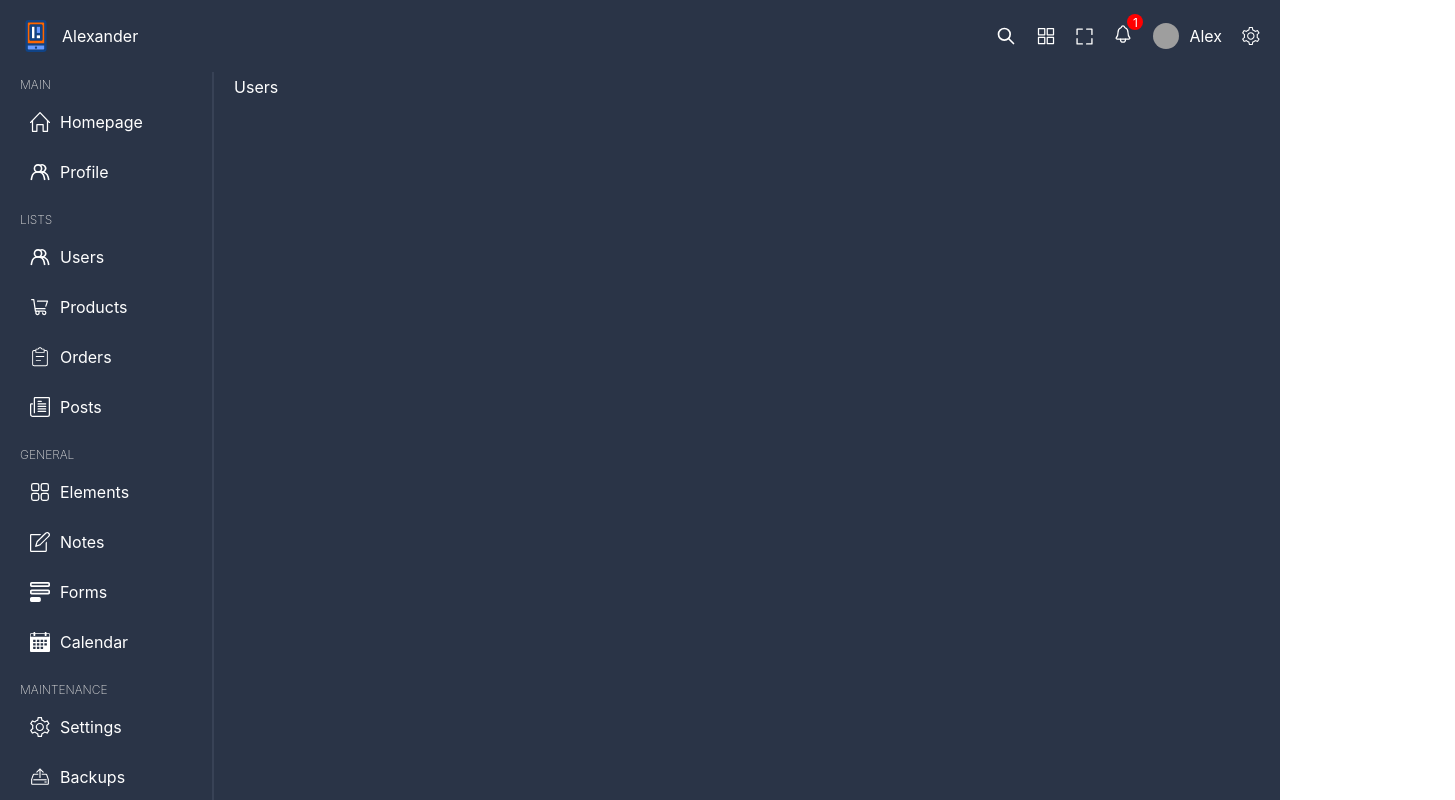
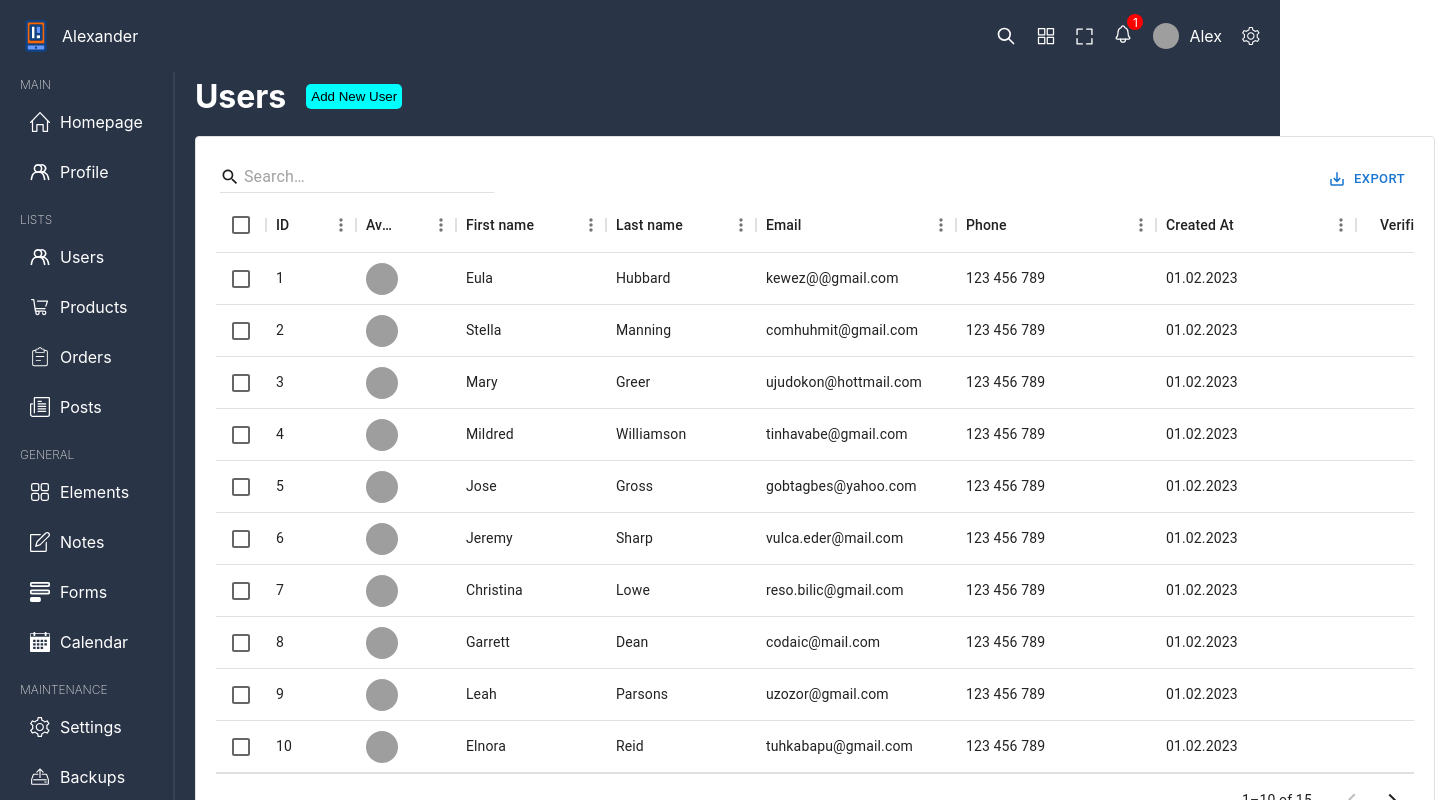
Before and after one commit to alexanderchiquito/panel-ui, a React (Vite) app in the folder react-admin/: page /users in a window 1280 px wide. Shown: the top 800 px of the page, 1455 px wide, since content can reach past the window. Built offline with nearby package versions, Linux system fonts and the light colour scheme; grey boxes are pictures that could not be loaded.

Commit message:
fix users component

```diff
--- a/react-admin/package.json
+++ b/react-admin/package.json
@@ -10,6 +10,10 @@
     "preview": "vite preview"
   },
   "dependencies": {
+    "@emotion/react": "^11.11.1",
+    "@emotion/styled": "^11.11.0",
+    "@mui/material": "^5.14.1",
+    "@mui/x-data-grid": "^6.10.0",
     "react": "^18.2.0",
     "react-dom": "^18.2.0",
     "react-router-dom": "^6.14.1",
--- a/react-admin/src/components/bigChartBox/BigChartBox.tsx
+++ b/react-admin/src/components/bigChartBox/BigChartBox.tsx
@@ -1,7 +1,6 @@
 import {
   ResponsiveContainer,
   AreaChart,
-  CartesianGrid,
   XAxis,
   YAxis,
   Tooltip,
--- /dev/null
+++ b/react-admin/src/components/dataTable/DataTable.tsx
@@ -0,0 +1,66 @@
+import { Link } from "react-router-dom";
+import "./dataTable.scss";
+import { DataGrid, GridColDef, GridToolbar } from "@mui/x-data-grid";
+
+type Props = {
+  columns: GridColDef[];
+  rows: object[];
+  slug: string;
+};
+
+const DataTable = (props: Props) => {
+
+  const handleDelete = (id: number) => {
+    //delete the item
+    //axios.delete(`/api/${slug}/id`)
+    console.log(id + 'has been deleted')
+  }
+  const actionColumn: GridColDef = {
+    field: "action",
+    headerName: "Action",
+    width: 200,
+    renderCell: (params) => {
+      return (
+        <div className="action">
+          <Link to={`/${props.slug}/${params.row.id}`}>
+            <img src="/view.svg" alt="" />
+          </Link>
+          <div className="delete" onClick={()=>handleDelete(params.row.id)}>
+            <img src="/delete.svg" alt="" />
+          </div>
+        </div>
+      );
+    },
+  };
+  return (
+    <div className="dataTable">
+      <DataGrid
+        className="dataGrid"
+        rows={props.rows}
+        columns={[...props.columns, actionColumn]}
+        initialState={{
+          pagination: {
+            paginationModel: {
+              pageSize: 10,
+            },
+          },
+        }}
+        slots={{ toolbar: GridToolbar }}
+        slotProps={{
+          toolbar: {
+            showQuickFilter: true,
+            quickFilterProps: { debounceMs: 500 },
+          },
+        }}
+        pageSizeOptions={[5]}
+        checkboxSelection
+        disableRowSelectionOnClick
+        disableColumnFilter
+        disableDensitySelector
+        disableColumnSelector
+      />
+    </div>
+  );
+};
+
+export default DataTable;
--- /dev/null
+++ b/react-admin/src/components/dataTable/dataTable.scss
@@ -0,0 +1,30 @@
+.dataTable {
+
+
+    .dataGrid {
+        background: #fff;
+        padding: 20px;
+
+        .MuiDataGrid-toolbarContainer {
+            flex-direction: row-reverse;
+        }
+
+        img {
+            width: 32px;
+            height: 32px;
+            border-radius: 50%;
+            object-fit: cover;
+        }
+
+        .action {
+            display: flex;
+            gap:15px;
+
+            img {
+                width: 20px;
+                height: 20px;
+                cursor: pointer;
+            }
+        }
+    }
+}
--- a/react-admin/src/data.ts
+++ b/react-admin/src/data.ts
@@ -308,3 +308,149 @@ export const barChartBoxVisit = {
     },
   ],
 };
+
+export const userRows = [
+  {
+    id: 1,
+    img: "https://images.pexels.com/photos/8405873/pexels-photo-8405873.jpeg?auto=compress&cs=tinysrgb&w=1600&lazy=load",
+    lastName: "Hubbard",
+    firstName: "Eula",
+    email: "kewez@@gmail.com",
+    phone: "123 456 789",
+    createdAt: "01.02.2023",
+    verified: true,
+  },
+  {
+    id: 2,
+    img: "https://images.pexels.com/photos/1181519/pexels-photo-1181519.jpeg?auto=compress&cs=tinysrgb&w=1600",
+    lastName: "Manning",
+    firstName: "Stella",
+    email: "comhuhmit@gmail.com",
+    phone: "123 456 789",
+    createdAt: "01.02.2023",
+    verified: true,
+  },
+  {
+    id: 3,
+    img: "https://images.pexels.com/photos/1587009/pexels-photo-1587009.jpeg?auto=compress&cs=tinysrgb&w=1600",
+    lastName: "Greer",
+    firstName: "Mary",
+    email: "ujudokon@hottmail.com",
+    phone: "123 456 789",
+    createdAt: "01.02.2023",
+    verified: true,
+  },
+  {
+    id: 4,
+    img: "https://images.pexels.com/photos/871495/pexels-photo-871495.jpeg?auto=compress&cs=tinysrgb&w=1600",
+    lastName: "Williamson",
+    firstName: "Mildred",
+    email: "tinhavabe@gmail.com",
+    phone: "123 456 789",
+    createdAt: "01.02.2023",
+    verified: true,
+  },
+  {
+    id: 5,
+    img: "https://images.pexels.com/photos/1758144/pexels-photo-1758144.jpeg?auto=compress&cs=tinysrgb&w=1600",
+    lastName: "Gross",
+    firstName: "Jose",
+    email: "gobtagbes@yahoo.com",
+    phone: "123 456 789",
+    createdAt: "01.02.2023",
+  },
+  {
+    id: 6,
+    img: "https://images.pexels.com/photos/769745/pexels-photo-769745.jpeg?auto=compress&cs=tinysrgb&w=1600",
+    lastName: "Sharp",
+    firstName: "Jeremy",
+    email: "vulca.eder@mail.com",
+    phone: "123 456 789",
+    createdAt: "01.02.2023",
+    verified: true,
+  },
+  {
+    id: 7,
+    img: "https://images.pexels.com/photos/1043474/pexels-photo-1043474.jpeg?auto=compress&cs=tinysrgb&w=1600",
+    lastName: "Lowe",
+    firstName: "Christina",
+    email: "reso.bilic@gmail.com",
+    phone: "123 456 789",
+    createdAt: "01.02.2023",
+  },
+  {
+    id: 8,
+    img: "https://images.pexels.com/photos/428364/pexels-photo-428364.jpeg?auto=compress&cs=tinysrgb&w=1600",
+    lastName: "Dean",
+    firstName: "Garrett",
+    email: "codaic@mail.com",
+    phone: "123 456 789",
+    createdAt: "01.02.2023",
+    verified: true,
+  },
+  {
+    id: 9,
+    img: "https://images.pexels.com/photos/1181686/pexels-photo-1181686.jpeg?auto=compress&cs=tinysrgb&w=1600",
+    lastName: "Parsons",
+    firstName: "Leah",
+    email: "uzozor@gmail.com",
+    phone: "123 456 789",
+    createdAt: "01.02.2023",
+  },
+  {
+    id: 10,
+    img: "https://images.pexels.com/photos/775358/pexels-photo-775358.jpeg?auto=compress&cs=tinysrgb&w=1600",
+    lastName: "Reid",
+    firstName: "Elnora",
+    email: "tuhkabapu@gmail.com",
+    phone: "123 456 789",
+    createdAt: "01.02.2023",
+    verified: true,
+  },
+  {
+    id: 11,
+    img: "https://images.pexels.com/photos/762020/pexels-photo-762020.jpeg?auto=compress&cs=tinysrgb&w=1600",
+    lastName: "Dunn",
+    firstName: "Gertrude",
+    email: "gibo@gmail.com",
+    phone: "123 456 789",
+    createdAt: "01.02.2023",
+    verified: true,
+  },
+  {
+    id: 12,
+    img: "https://images.pexels.com/photos/774095/pexels-photo-774095.jpeg?auto=compress&cs=tinysrgb&w=1600",
+    lastName: "Williams",
+    firstName: "Mark",
+    email: "tic.harvey@hotmail.com",
+    phone: "123 456 789",
+    createdAt: "01.02.2023",
+  },
+  {
+    id: 13,
+    img: "https://images.pexels.com/photos/761977/pexels-photo-761977.jpeg?auto=compress&cs=tinysrgb&w=1600",
+    lastName: "Cruz",
+    firstName: "Charlotte",
+    email: "ceuc@gmail.com",
+    phone: "123 456 789",
+    createdAt: "01.02.2023",
+  },
+  {
+    id: 14,
+    img: "https://images.pexels.com/photos/927022/pexels-photo-927022.jpeg?auto=compress&cs=tinysrgb&w=1600",
+    lastName: "Harper",
+    firstName: "Sara",
+    email: "bafuv@hotmail.com",
+    phone: "123 456 789",
+    createdAt: "01.02.2023",
+  },
+  {
+    id: 15,
+    img: "https://images.pexels.com/photos/8405873/pexels-photo-8405873.jpeg?auto=compress&cs=tinysrgb&w=1600&lazy=load",
+    lastName: "Griffin",
+    firstName: "Eric",
+    email: "ubi@gmail.com",
+    phone: "123 456 789",
+    createdAt: "01.02.2023",
+  },
+];
--- a/react-admin/src/pages/users/Users.tsx
+++ b/react-admin/src/pages/users/Users.tsx
@@ -1,8 +1,84 @@
-import './users.scss'
+import DataTable from "../../components/dataTable/DataTable";
+import { userRows } from "../../data";
+import "./users.scss";
+import { GridColDef } from "@mui/x-data-grid";
+
+const columns: GridColDef[] = [
+  { field: "id", headerName: "ID", width: 90 },
+  {
+    field: "avatar",
+    headerName: "Avatar",
+    width: 100,
+    renderCell: (params) => {
+      return <img src={params.row.img || "./noavatar.png"} alt="" />;
+    },
+  },
+  {
+    field: "firstName",
+    headerName: "First name",
+    width: 150,
+  },
+  {
+    field: "lastName",
+    headerName: "Last name",
+    width: 150,
+  },
+  {
+    field: "email",
+    headerName: "Email",
+    type: "string",
+    width: 200,
+  },
+  {
+    field: "phone",
+    type: "string",
+    headerName: "Phone",
+    width: 200,
+  },
+  {
+    field: "createdAt",
+    headerName: "Created At",
+    width: 200,
+    type: "string",
+  },
+  {
+    field: "verified",
+    headerName: "Verified",
+    width: 150,
+    type: "boolean",
+  },
+  // {
+  //   field: "actions",
+  //   headerName: "Actions",
+  //   width: 100,
+  //   renderCell: (params) =>{
+  //       return <div className="action">
+  //           <div className="view">View</div>
+  //           <div className="delete">Delete</div>
+  //       </div>
+  //   }
+  // },
+  // {
+  //   field: "fullName",
+  //   headerName: "Full name",
+  //   description: "This column has a value getter and is not sortable.",
+  //   sortable: false,
+  //   width: 160,
+  //   valueGetter: (params: GridValueGetterParams) =>
+  //   `${params.row.firstName || ""} ${params.row.lastName || ""}`,
+  // },
+];
+
 const Users = () => {
   return (
-    <div>Users</div>
-  )
-}
+    <div className="users">
+      <div className="info">
+        <h1>Users</h1>
+        <button>Add New User</button>
+      </div>
+      <DataTable slug='users' columns={columns} rows={userRows} />
+    </div>
+  );
+};
 
-export default Users
+export default Users;
--- a/react-admin/src/pages/users/users.scss
+++ b/react-admin/src/pages/users/users.scss
@@ -0,0 +1,17 @@
+.users {
+
+    .info {
+        display: flex;
+        align-items: center;
+        gap: 20px;
+        margin-bottom: 20px;
+
+        button {
+            padding: 5px;
+            cursor: pointer;
+            border: none;
+            border-radius: 5px;
+            background-color: aqua;
+        }
+    }
+}
```
Also changed, not shown: 1 other file (tests, documents, lock files or other folders).
